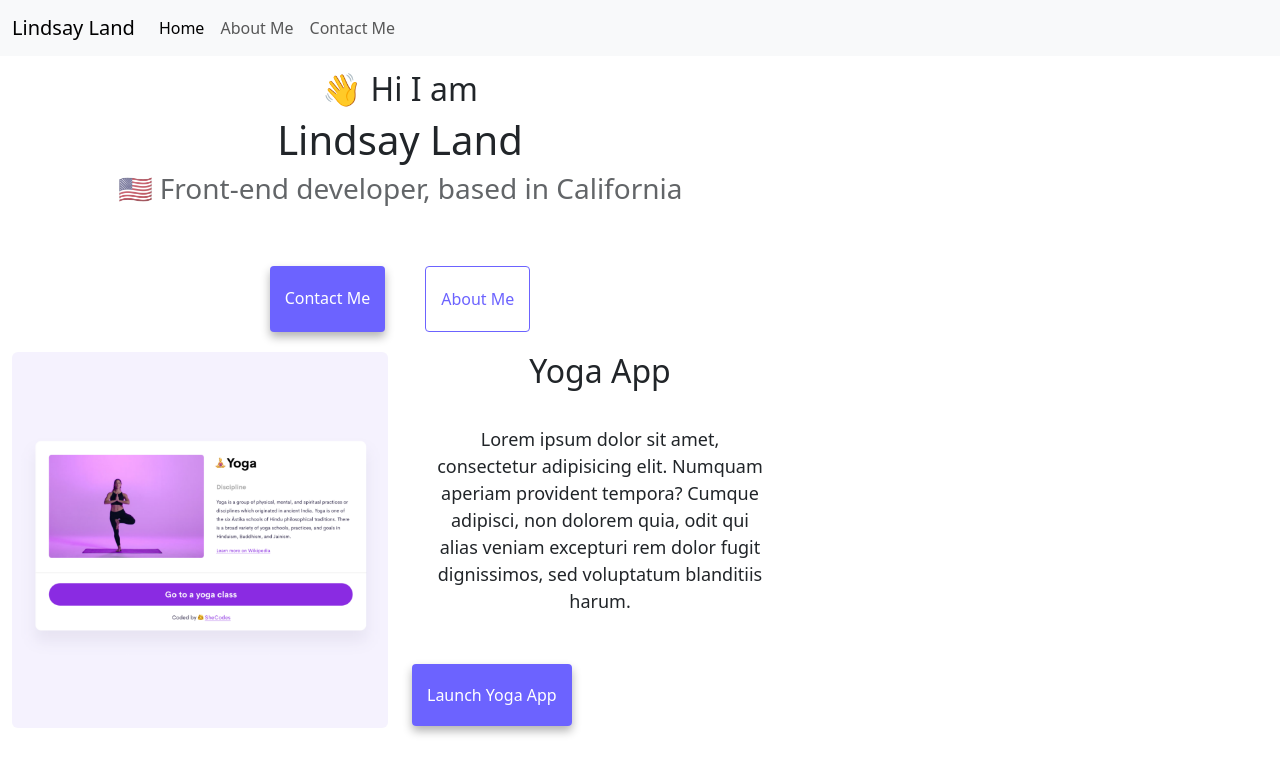
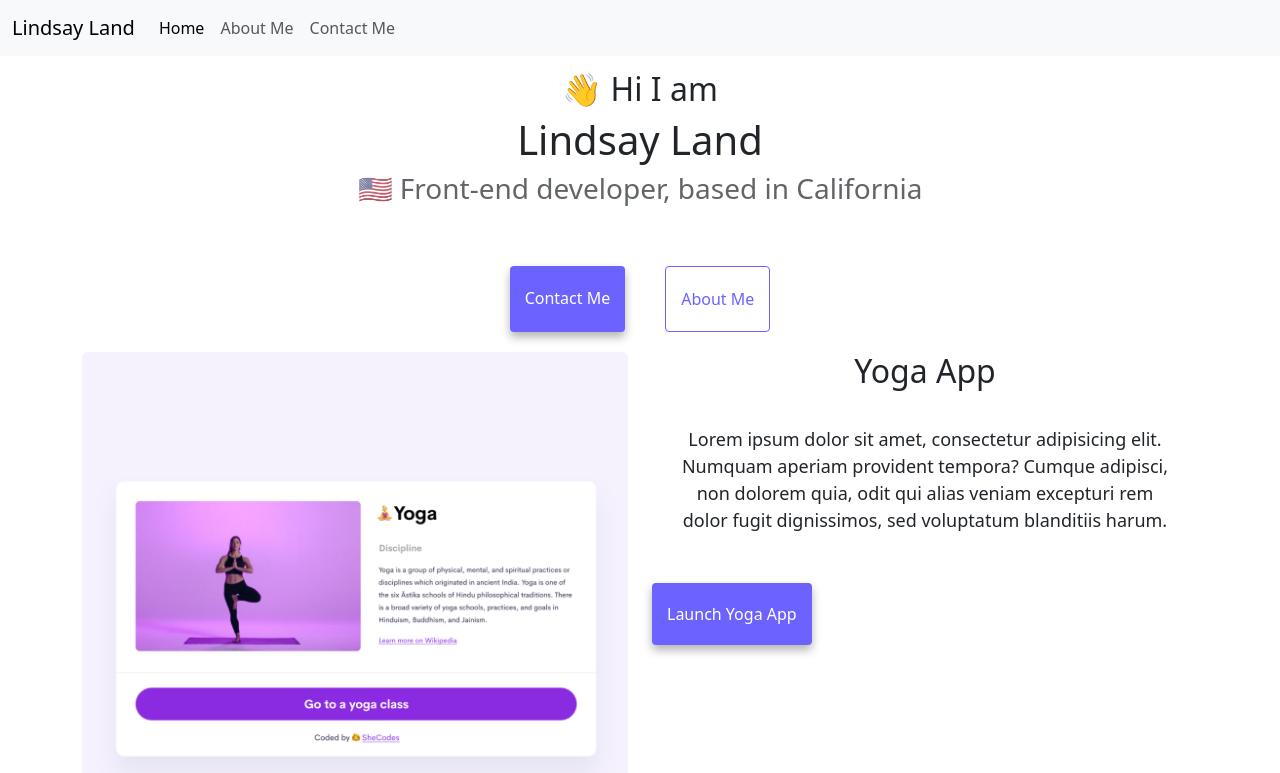
Before and after one commit to lindsayjane35/SheCodes-Responsive-Project, a plain HTML site: page index.html in a window 1280 px wide. Shown: the top 773 px of the page. Drawn offline with nearby package versions, Linux system fonts and the light colour scheme.

Commit message:
changes to css

```diff
--- a/style.css
+++ b/style.css
@@ -3,10 +3,8 @@
   --secondary-color: #f5f2fe;
   --box-shadow: 0 5px 10px rgba(0, 0, 0, 0.3);
 }
-
 body {
-  margin: 60px auto;
-  max-width: 800px;
+  margin: 100px 0;
 }
 .container {
   margin-bottom: 70px;
```
Also changed, not shown: about.html (+1 -1 lines).
